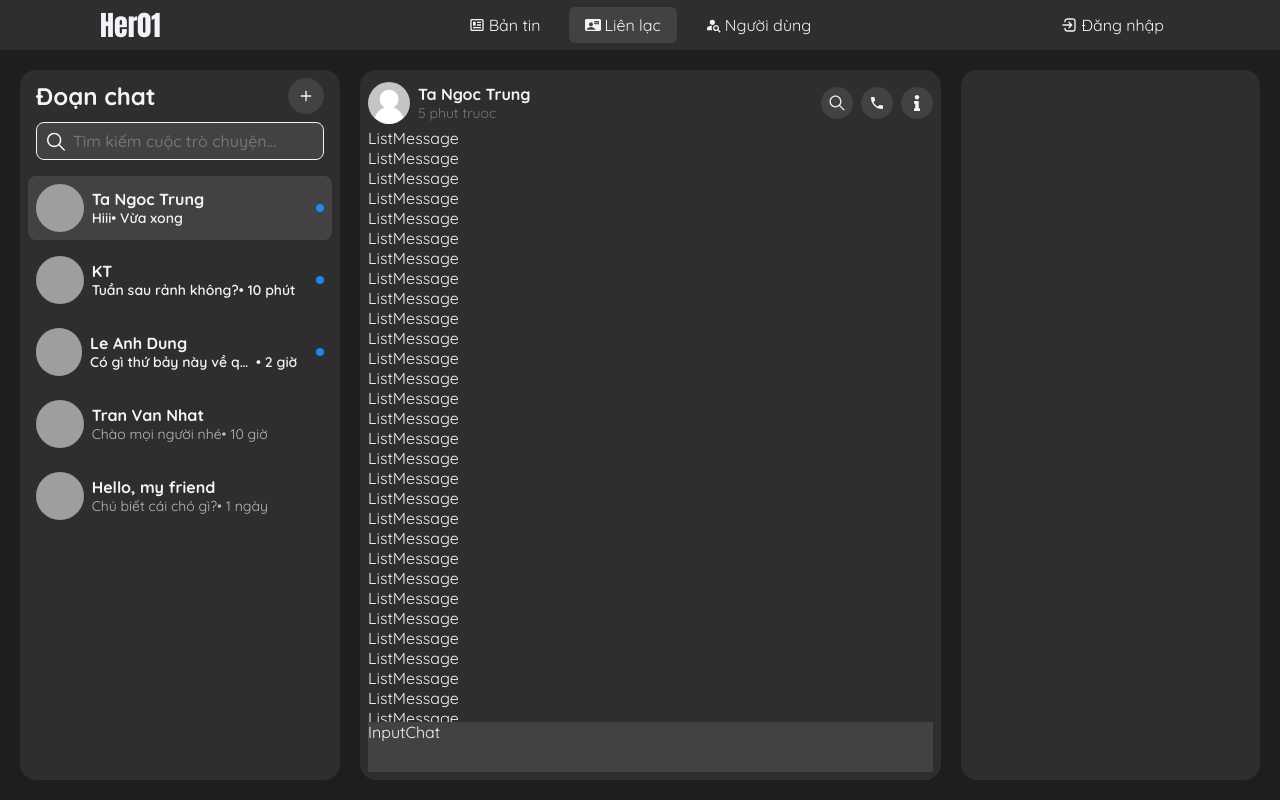
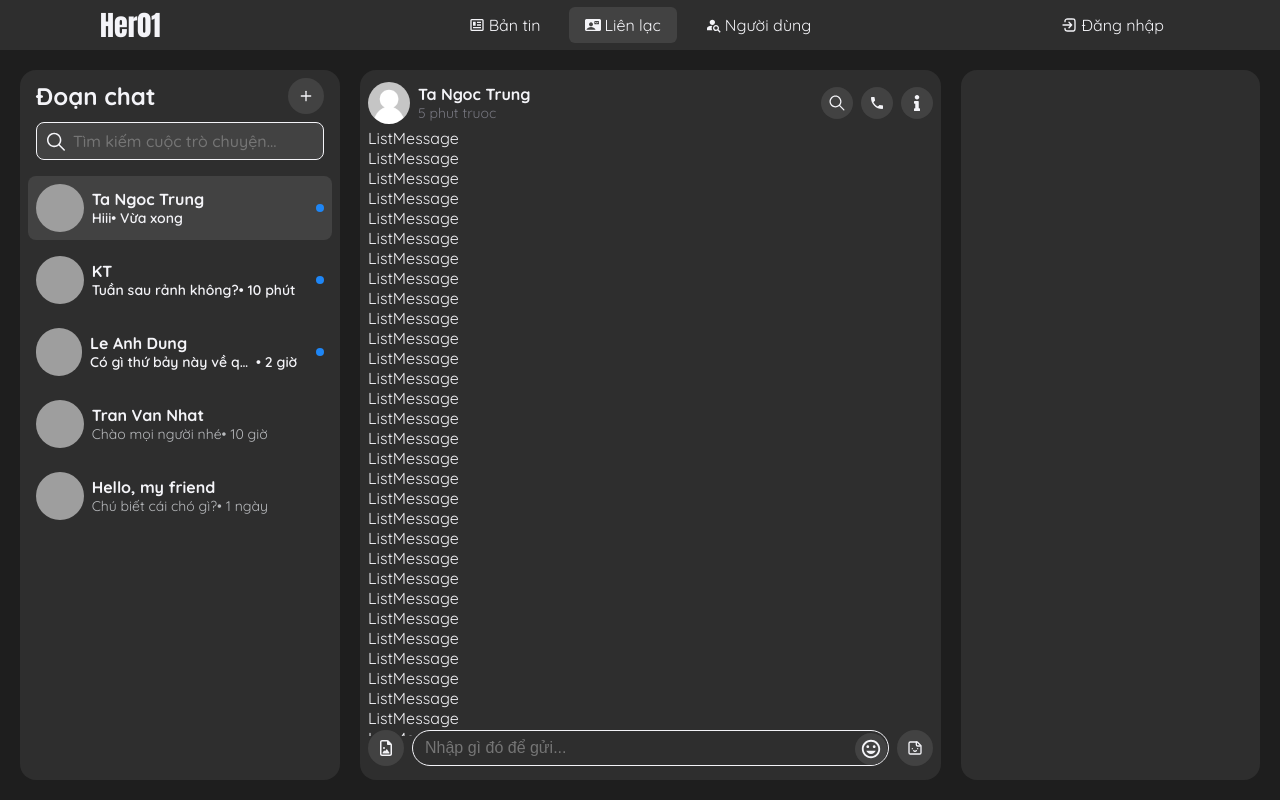
Before and after one commit to tangoctrung/her01-web, a Next.js app: page /mess/1 in a window 1280 px wide. Built offline with nearby package versions, Linux system fonts and the light colour scheme; grey boxes are pictures that could not be loaded.

Commit message:
build ui input chat

```diff
--- a/src/components/PageMess/ChatDetail/InputChat/index.tsx
+++ b/src/components/PageMess/ChatDetail/InputChat/index.tsx
@@ -1,9 +1,25 @@
 import React from 'react'
 import style from "./inputChat.module.css"
+import { FaRegFileImage } from "react-icons/fa6";
+import { LuSticker } from "react-icons/lu";
+import { MdInsertEmoticon } from "react-icons/md";
 
 function InputChat() {
     return (
-        <div className={style.containerInputChat}>InputChat</div>
+        <div className={style.containerInputChat}>
+            <div className={`${style.containerIcon}`}>
+                <FaRegFileImage />
+            </div>
+            <form className={`${style.formInput}`}>
+                <input type='text' placeholder='Nhập gì đó để gửi...' className={style.input} />
+                <div className={style.iconInput}>
+                    <MdInsertEmoticon className={style.iconEmoji} />
+                </div>
+            </form>
+            <div className={`${style.containerIcon}`}>
+                <LuSticker />
+            </div>
+        </div>
     )
 }
 
--- a/src/components/PageMess/ChatDetail/InputChat/inputChat.module.css
+++ b/src/components/PageMess/ChatDetail/InputChat/inputChat.module.css
@@ -1,10 +1,76 @@
 .containerInputChat{
+    width: 100%;
+    height: 42px;
+
     position: absolute;
-
-    width: 100%;
-    height: 50px;
     bottom: 0;
     left: 0;
 
+    display: flex;
+    justify-content: space-between;
+}
+
+.containerIcon{
+    width: 36px;
+    height: 36px;
+    display: flex;
+    justify-content: center;
+    align-items: center;
+
+    border-radius: 100px;
+    cursor: pointer;
+    transition: all 0.5s linear;
     background-color: var(--bg-secondary2);
 }
+
+.containerIcon:hover{
+    opacity: 0.7;
+}
+
+.formInput{
+    width: calc(100% - 88px);
+    height: 36px;
+    margin-left: 8px;
+    margin-right: 8px;
+
+    position: relative;
+}
+
+.input{
+    width: 100%;
+    height: 100%;
+
+    border-radius: 100px;
+    box-sizing: border-box;
+    padding: 6px 12px 6px 12px;
+    font-size: 16px;
+
+    outline: none;
+    border: 1px solid var(--border-primary);
+    background-color: var(--bg-secondary);
+    color: var(--text-primary);
+}
+
+.iconInput{
+    position: absolute;
+    right: 2px;
+    top: 2.5px;
+
+    width: 32px;
+    height: 32px;
+    display: flex;
+    justify-content: center;
+    align-items: center;
+
+    border-radius: 100px;
+    cursor: pointer;
+    transition: all 0.5s linear;
+    background-color: var(--bg-secondary2);
+}
+
+.iconInput:hover{
+    opacity: 0.7;
+}
+.iconEmoji{
+    font-size: 22px;
+}
--- a/src/components/PageMess/ChatDetail/ListMessage/listMessage.module.css
+++ b/src/components/PageMess/ChatDetail/ListMessage/listMessage.module.css
@@ -1,7 +1,7 @@
 .containerListMessage{
     position: absolute;
     width: 100%;
-    height: calc(100% - 100px);
+    height: calc(100% - 86px);
     top: 50px;
     left: 0px;
     overflow: scroll;
```
